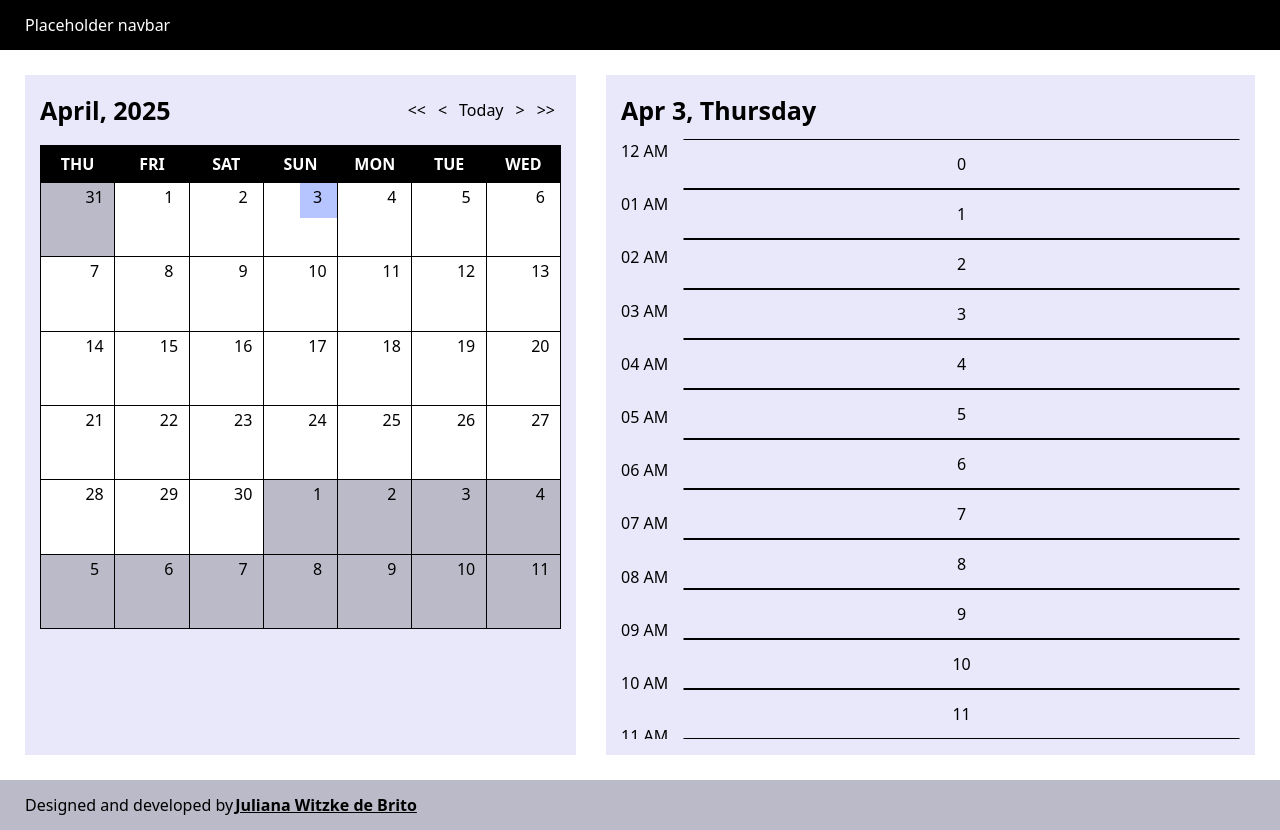
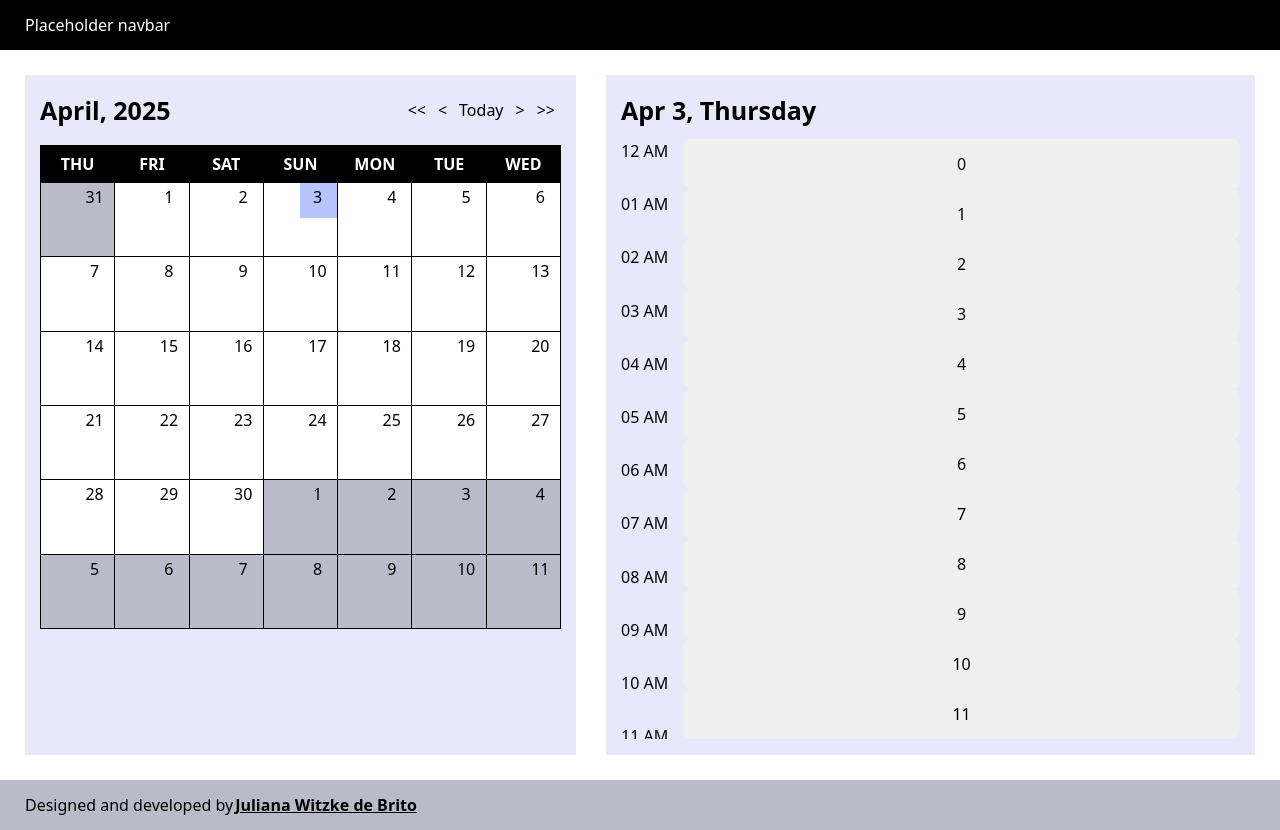
Before and after one commit to jubrito/planner-with-calendar, a React (Vite) app: page / in a window 1280 px wide. Built offline with nearby package versions, Linux system fonts and the light colour scheme.

Commit message:
remove margin right to ensure entire clickable hour container is clickable

```diff
--- a/src/features/Planner/ClickableHoursOfTheDay/clickable-hours-of-the-day.module.scss
+++ b/src/features/Planner/ClickableHoursOfTheDay/clickable-hours-of-the-day.module.scss
@@ -4,24 +4,10 @@
   display: flex;
   flex-direction: column;
   width: 100%;
+  z-index: 800;
+  height: variables.$planner-hours-height;
   position: relative;
-  button {
-    background-color: transparent;
-    border-top: 0.5px solid variables.$black-color;
-    box-sizing: border-box;
-    border-bottom: 0.5px solid variables.$black-color;
-    border-radius: 0;
-    color: variables.$black-color;
-    min-height: 50px; // same as <ClickableHoursOfTheDay/> buttonHeight
-    height: 50px; // same as <ClickableHoursOfTheDay/> buttonHeight
-    transform: translateZ(0);
-    &:first-of-type {
-      border-top: 1px solid variables.$black-color;
-    }
-    &:last-of-type {
-      border-bottom: 0;
-    }
-  }
+
   .plannerEvent {
     position: absolute;
     content: '';
```
